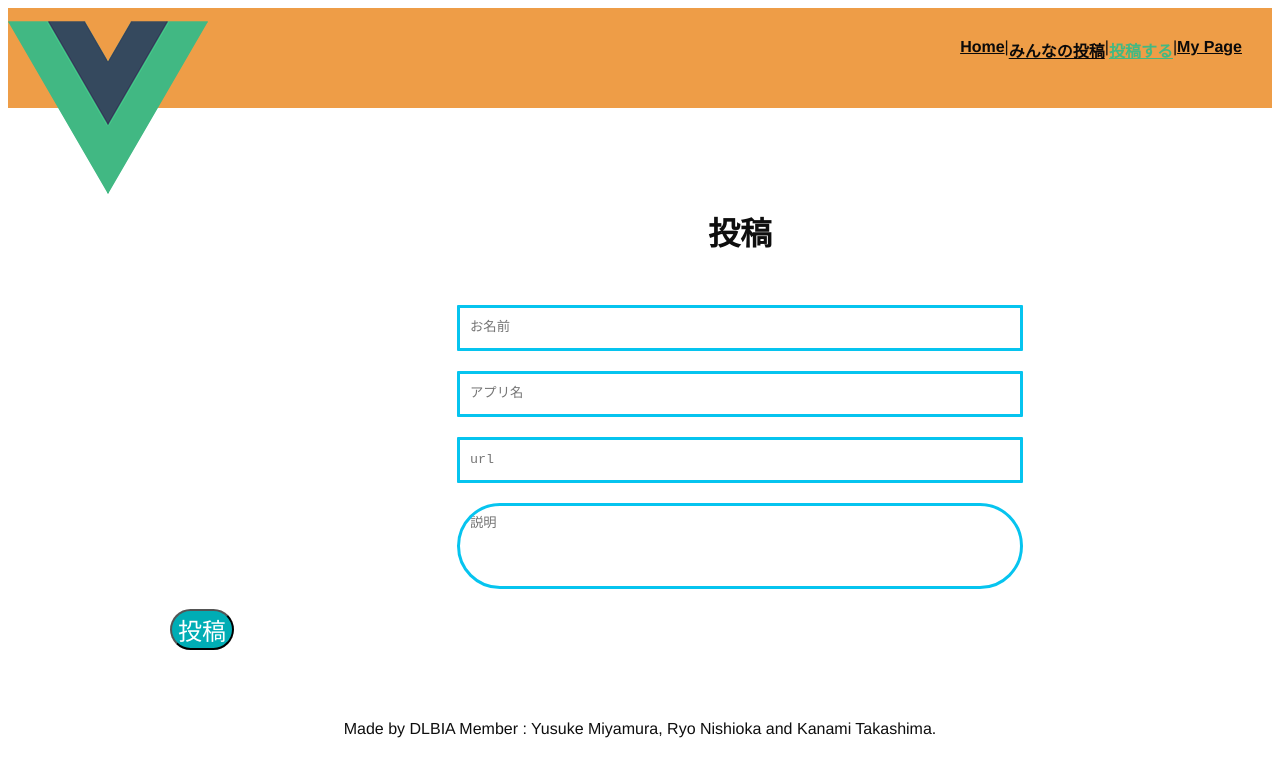
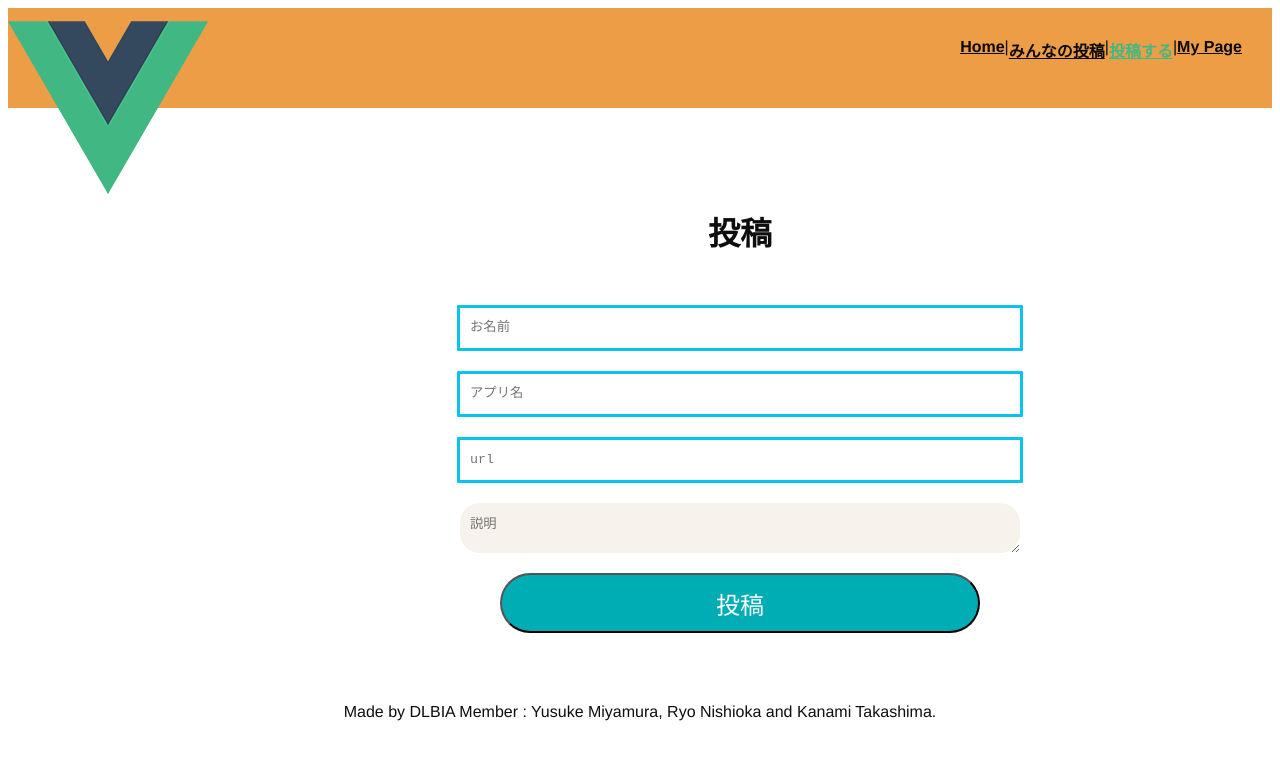
Before and after one commit to webex20-team-1/dlbia, a Vue app: page /post-page in a window 1280 px wide. Shown: the top 776 px of the page. Built offline with nearby package versions, Linux system fonts and the light colour scheme.

Commit message:
一時保存

```diff
--- a/src/views/PostApp.vue
+++ b/src/views/PostApp.vue
@@ -110,14 +110,11 @@ export default {
 }
 .form__textarea3 {
   width: 90%;
-  height: 60px;
+  border: none;
+  background-color: #f7f2ec;
+  border-radius: 20px;
+
   padding: 10px;
-  line-height: 1rem;
-  border-radius: 1px;
-  border: none;
-  resize: none;
-  border: 3px solid #06c4ef;
-  border-radius: 50px;
 }
 textarea:invalid {
   background: #ef2906;
@@ -126,11 +123,15 @@ textarea:invalid {
   outline: none;
 }
 
+.form__buttons {
+  display: flex;
+  justify-content: center;
+}
+
 .form__submit-button {
+  width: 80%;
+  height: 60px;
   font-size: 150%;
-  display: flex;
-  justify-content: flex-end;
-  position: relative;
   right: 270px;
   background: #00adb5;
   color: #fff;
```
